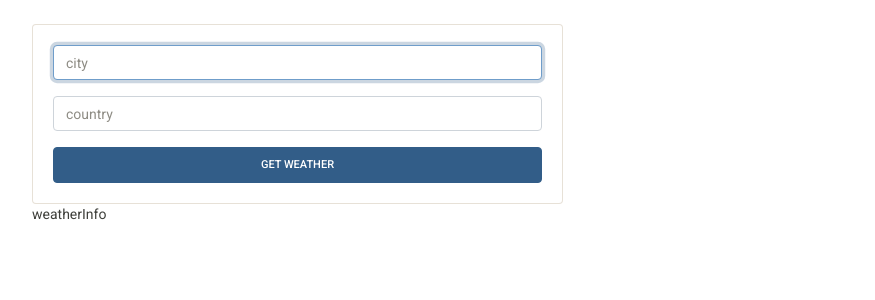
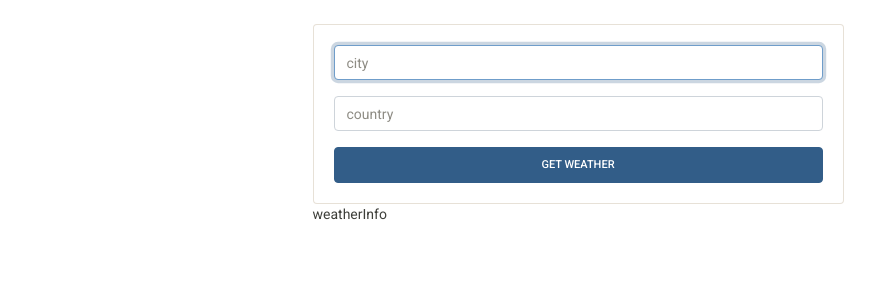
Before and after one commit to LucianoSainz/React-Weather-App, a React app: page / in a window 1280 px wide. Shown: the top 300 px of the page, without its empty margins (62-937 px from the left). Built offline with nearby package versions, Linux system fonts and the light colour scheme.

Commit message:
content centering

```diff
--- a/src/app/App.js
+++ b/src/app/App.js
@@ -7,7 +7,7 @@
         return (
             <div className="container p-4">
                 <div className="row">
-                    <div className="col-md-6">
+                    <div className="col-md-6 mx-auto">
                        <WeatherForm/>
                        <WeatherInfo/>
                     </div>
```
